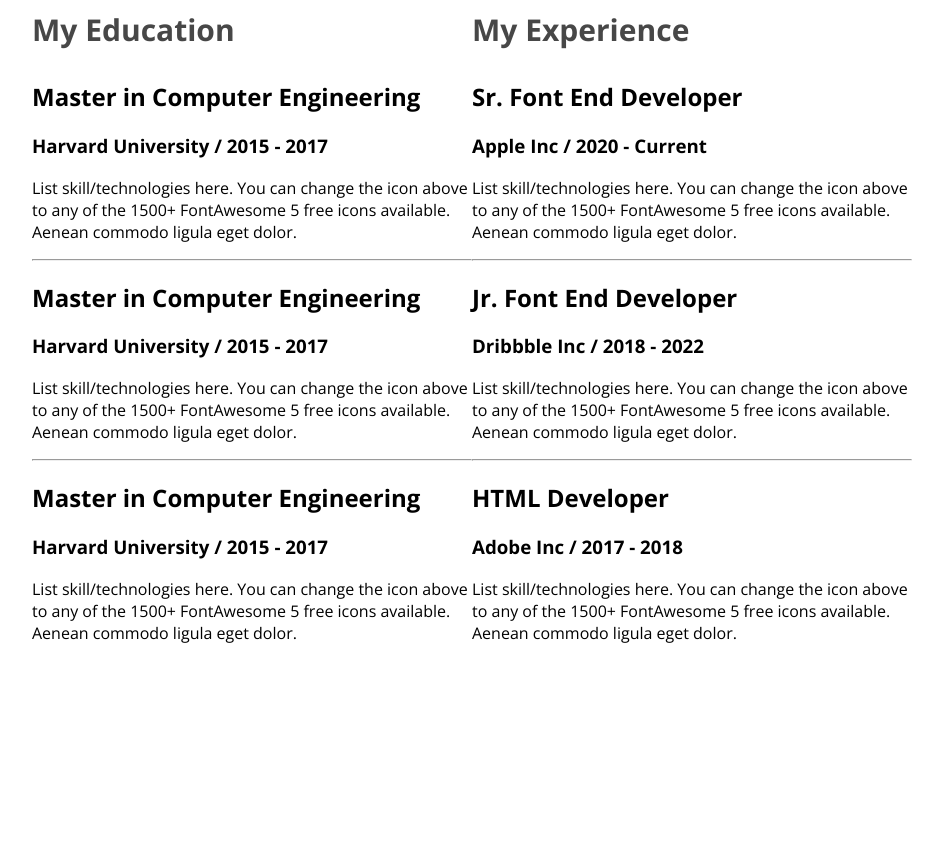
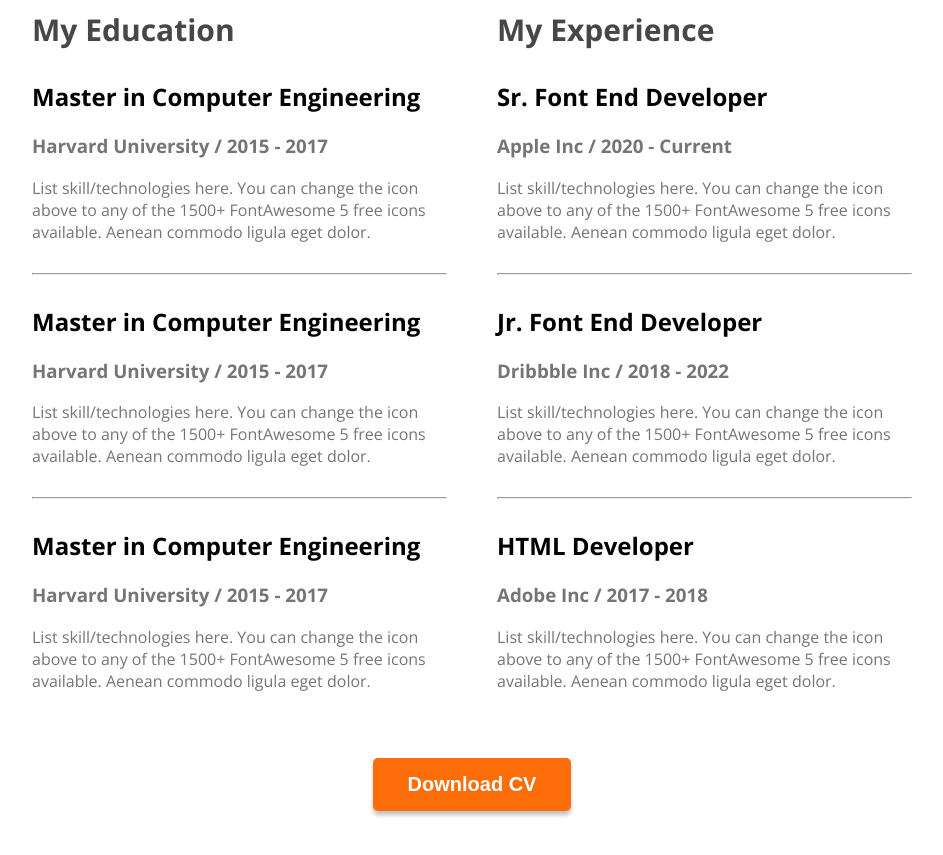
Before and after one commit to jaed71/Developer-portfolio, a plain HTML site: page index.html in a window 1280 px wide. Shown: the part 2740-3595 px from the top of the page, without its empty margins (168-1111 px from the left). Before the commit the page ends 3530 px from the top, so only its background shows below. Drawn offline with nearby package versions, Linux system fonts and the light colour scheme.

Commit message:
Resume added

```diff
--- a/index.html
+++ b/index.html
@@ -183,6 +183,7 @@
             </div>
         </div>
     </div>
+    <div class="download-cv"><button class="btn-primary">Download CV</button></div>
 </section>
     </main>
 </body>
--- a/styles/portfolio.css
+++ b/styles/portfolio.css
@@ -175,10 +175,21 @@ main section {
     font-weight: 700;
 
 }
-.resume-container{
+
+.resume-container {
     display: flex;
-    justify-content:space-between;
+    gap: 50px;
 }
-.resume-column{
 
+.resume-item-description ,.resume-item-institute{
+    color: #757575;
+
+    /* 175% */
 }
+.resume-container hr{
+    margin: 30px 0px;
+}
+.download-cv{
+    margin: 50px;
+    text-align: center;
+}
```
